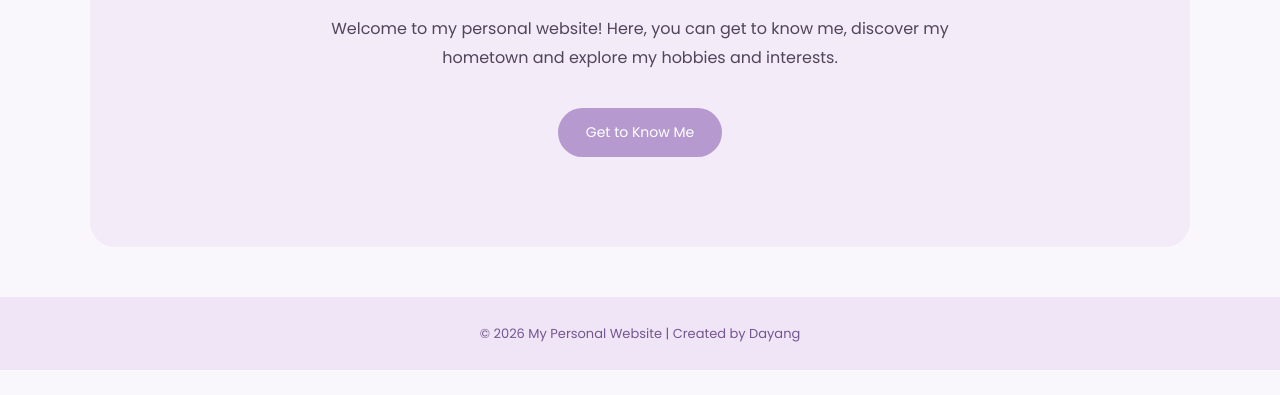
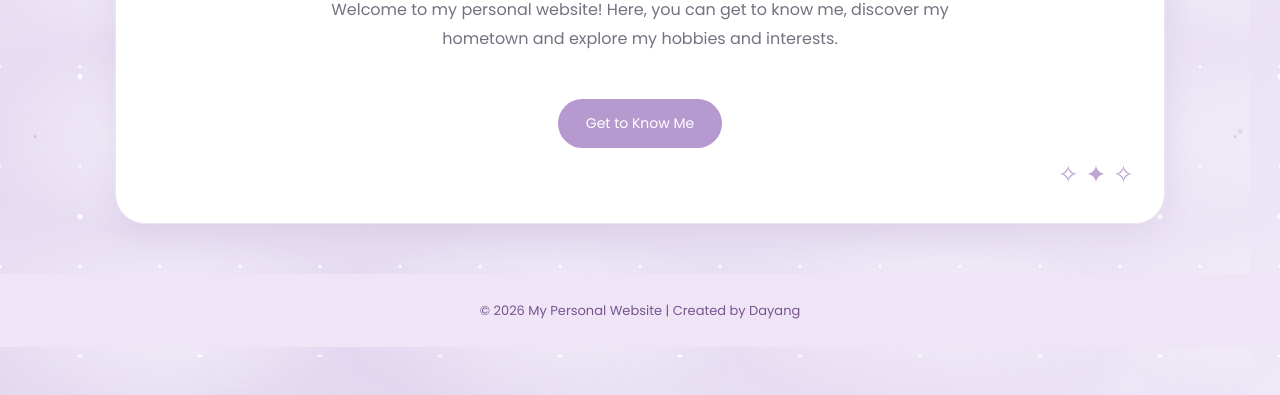
Before and after one commit to dyangfathihah/my-personal-website, a plain HTML site: page index.html in a window 1280 px wide. Shown: the part 405-800 px from the top of the page. Drawn offline with nearby package versions, Linux system fonts and the light colour scheme.

Commit message:
style.css

```diff
--- a/style.css
+++ b/style.css
@@ -409,3 +409,217 @@ footer {
         grid-template-columns: 1fr;
     }
 }
+
+/* ===== DREAMY CLOUDS & STARS BACKGROUND ===== */
+
+body {
+    background: linear-gradient(
+        135deg,
+        #F8F3FC,
+        #EDE2F5,
+        #E6DDF2,
+        #FAF6FC
+    );
+
+    background-size: 300% 300%;
+    animation: dreamySky 14s ease-in-out infinite;
+    position: relative;
+    overflow-x: hidden;
+}
+
+/* Slowly changing sky colours */
+@keyframes dreamySky {
+    0% {
+        background-position: 0% 50%;
+    }
+
+    50% {
+        background-position: 100% 50%;
+    }
+
+    100% {
+        background-position: 0% 50%;
+    }
+}
+
+/* Floating clouds and stars */
+body::before,
+body::after {
+    content: "";
+    position: fixed;
+    inset: 0;
+    pointer-events: none;
+    z-index: 0;
+}
+
+/* Small stars */
+body::before {
+    background-image:
+        radial-gradient(circle, #FFFFFF 2px, transparent 3px),
+        radial-gradient(circle, #D6BFE8 2px, transparent 3px),
+        radial-gradient(circle, #FFFFFF 1px, transparent 2px),
+        radial-gradient(circle, #C7A9DF 1px, transparent 2px);
+
+    background-size:
+        120px 140px,
+        180px 190px,
+        80px 100px,
+        150px 160px;
+
+    background-position:
+        20px 30px,
+        70px 100px,
+        40px 60px,
+        110px 20px;
+
+    animation: starsMove 13s linear infinite;
+}
+
+/* Soft dreamy clouds */
+body::after {
+    background-image:
+        radial-gradient(
+            ellipse at center,
+            rgba(255, 255, 255, 0.45) 0%,
+            rgba(255, 255, 255, 0.20) 45%,
+            transparent 75%
+        ),
+        radial-gradient(
+            ellipse at center,
+            rgba(218, 197, 235, 0.30) 0%,
+            transparent 70%
+        );
+
+    background-size:
+        380px 180px,
+        480px 220px;
+
+    background-position:
+        0px 15%,
+        200px 75%;
+
+    background-repeat: repeat;
+
+    animation: cloudsFloat 20s ease-in-out infinite alternate;
+}
+
+/* Stars gently float upwards */
+@keyframes starsMove {
+    from {
+        transform: translateY(0);
+    }
+
+    to {
+        transform: translateY(-100px);
+    }
+}
+
+/* Clouds slowly drift sideways */
+@keyframes cloudsFloat {
+    from {
+        transform: translateX(-40px);
+    }
+
+    to {
+        transform: translateX(40px);
+    }
+}
+
+/* Keep website content above the background */
+body > * {
+    position: relative;
+    z-index: 1;
+}
+
+/* Respect reduced-motion preferences */
+@media (prefers-reduced-motion: reduce) {
+    body,
+    body::before,
+    body::after {
+        animation: none;
+    }
+}
+
+/* ===== WELCOME HERO DESIGN ===== */
+
+.hero {
+    background: #FFFFFF;
+    max-width: 1050px;
+    margin: 45px auto;
+    padding: 75px 40px;
+    border-radius: 30px;
+    text-align: center;
+    position: relative;
+    overflow: hidden;
+    border: 1px solid #EDE3F5;
+    box-shadow: 0 10px 30px rgba(118, 85, 143, 0.10);
+}
+
+/* Decorative purple sparkles */
+.hero::before {
+    content: "✦  ✧  ♡  ✧  ✦";
+    position: absolute;
+    top: 25px;
+    left: 30px;
+    color: #B69ACF;
+    font-size: 22px;
+    letter-spacing: 10px;
+    animation: sparkle 3s ease-in-out infinite;
+}
+
+.hero::after {
+    content: "✧  ✦  ✧";
+    position: absolute;
+    bottom: 20px;
+    right: 30px;
+    color: #B69ACF;
+    font-size: 25px;
+    animation: sparkle 3s ease-in-out infinite alternate;
+}
+
+/* Welcome heading */
+.hero h1 {
+    color: #76558F;
+    letter-spacing: 3px;
+    margin-bottom: 20px;
+}
+
+/* Introduction heading */
+.hero h2 {
+    color: #76558F;
+    margin-bottom: 15px;
+}
+
+/* Introduction paragraph */
+.hero p {
+    color: #777080;
+    line-height: 1.8;
+    max-width: 650px;
+    margin: 0 auto 25px;
+}
+
+/* Sparkle movement */
+@keyframes sparkle {
+    0%, 100% {
+        opacity: 0.5;
+        transform: translateY(0);
+    }
+
+    50% {
+        opacity: 1;
+        transform: translateY(-8px);
+    }
+}
+
+/* Mobile responsive */
+@media (max-width: 768px) {
+    .hero {
+        margin: 25px 12px;
+        padding: 65px 20px;
+    }
+
+    .hero::before {
+        font-size: 16px;
+        letter-spacing: 5px;
+    }
+}
```
